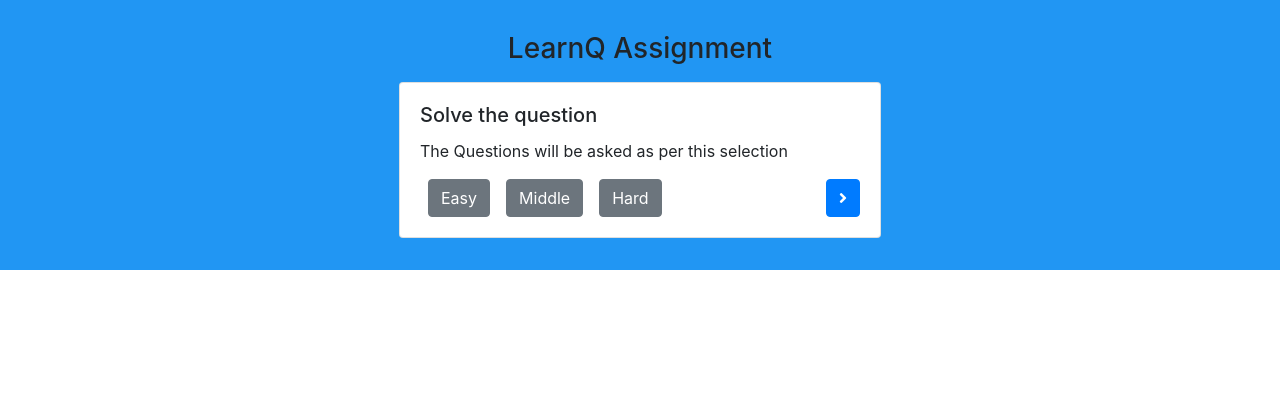
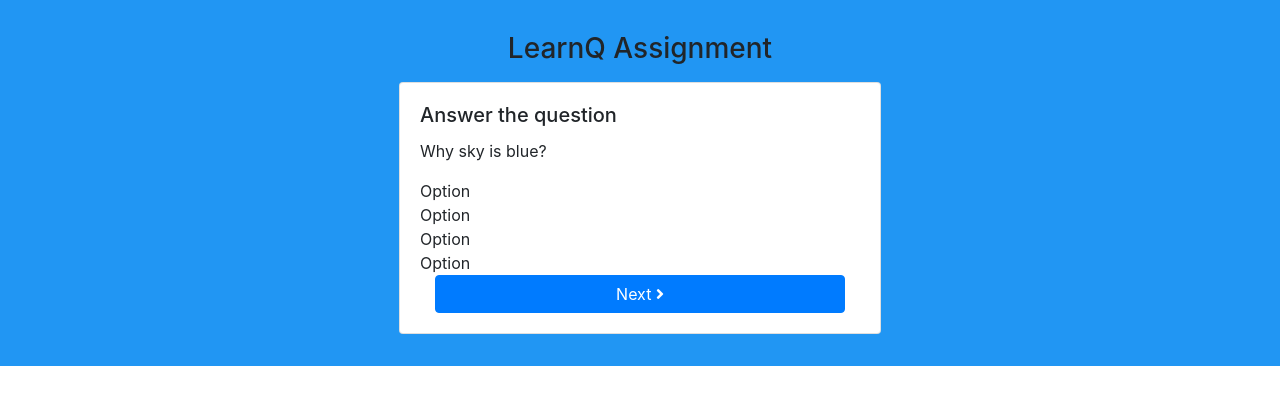
Before and after one commit to AbbyB97/lq-assessment, a React (Create React App) app: page /quiz in a window 1280 px wide. Shown: the top 404 px of the page. Built offline with nearby package versions, Linux system fonts and the light colour scheme.

Commit message:
basic quiz barebone

```diff
--- a/src/components/Home/index.js
+++ b/src/components/Home/index.js
@@ -53,9 +53,13 @@
                     </Button>
                   </Col>
                 </Row>
-                <Row className="justify-content-center">
+                <Row>
                   <Col>
-                    <Button className="w-100" onClick={goTopQuiz} variant="primary">
+                    <Button
+                      className="w-100"
+                      onClick={goTopQuiz}
+                      variant="primary"
+                    >
                       Continue <i className="fas fa-angle-right"></i>
                     </Button>
                   </Col>
--- a/src/components/QuizComponent/index.js
+++ b/src/components/QuizComponent/index.js
@@ -19,29 +19,25 @@
         <Container className="card-container ">
           <Card>
             <Card.Body>
-              <Card.Title>Solve the question</Card.Title>
-              <Card.Text>
-                The Questions will be asked as per this selection
-              </Card.Text>
-              <div className="d-flex justify-content-between">
-                <div className="d-flex justify-content-between">
-                  <Button className="mx-2" variant="secondary">
-                    Easy
-                  </Button>
-                  <Button className="mx-2" variant="secondary">
-                    Middle
-                  </Button>
-                  <Button className="mx-2" variant="secondary">
-                    Hard
-                  </Button>
-                </div>
-                <Button
-                  // onClick={goTopQuiz}
-                  variant="primary"
-                >
-                  <i className="fas fa-angle-right"></i>
-                </Button>
-              </div>
+              <Card.Title>Answer the question</Card.Title>
+              <Card.Text>Why sky is blue?</Card.Text>
+              <Container fluid>
+                <Row>Option</Row>
+                <Row>Option</Row>
+                <Row>Option</Row>
+                <Row>Option</Row>
+                <Row>
+                  <Col>
+                    <Button
+                      className="w-100"
+                      onClick={() => console.log("next")}
+                      variant="primary"
+                    >
+                      Next <i className="fas fa-angle-right"></i>
+                    </Button>
+                  </Col>
+                </Row>
+              </Container>
             </Card.Body>
           </Card>
         </Container>
```
